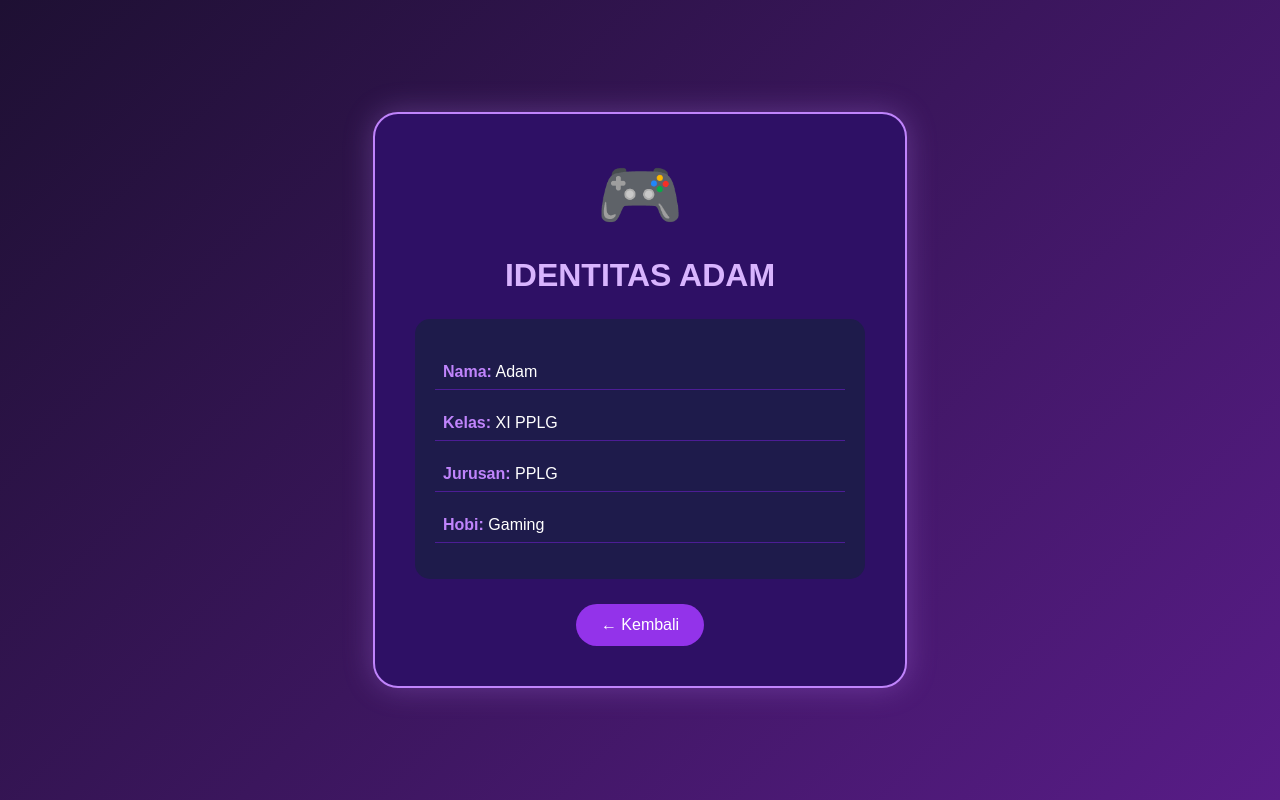
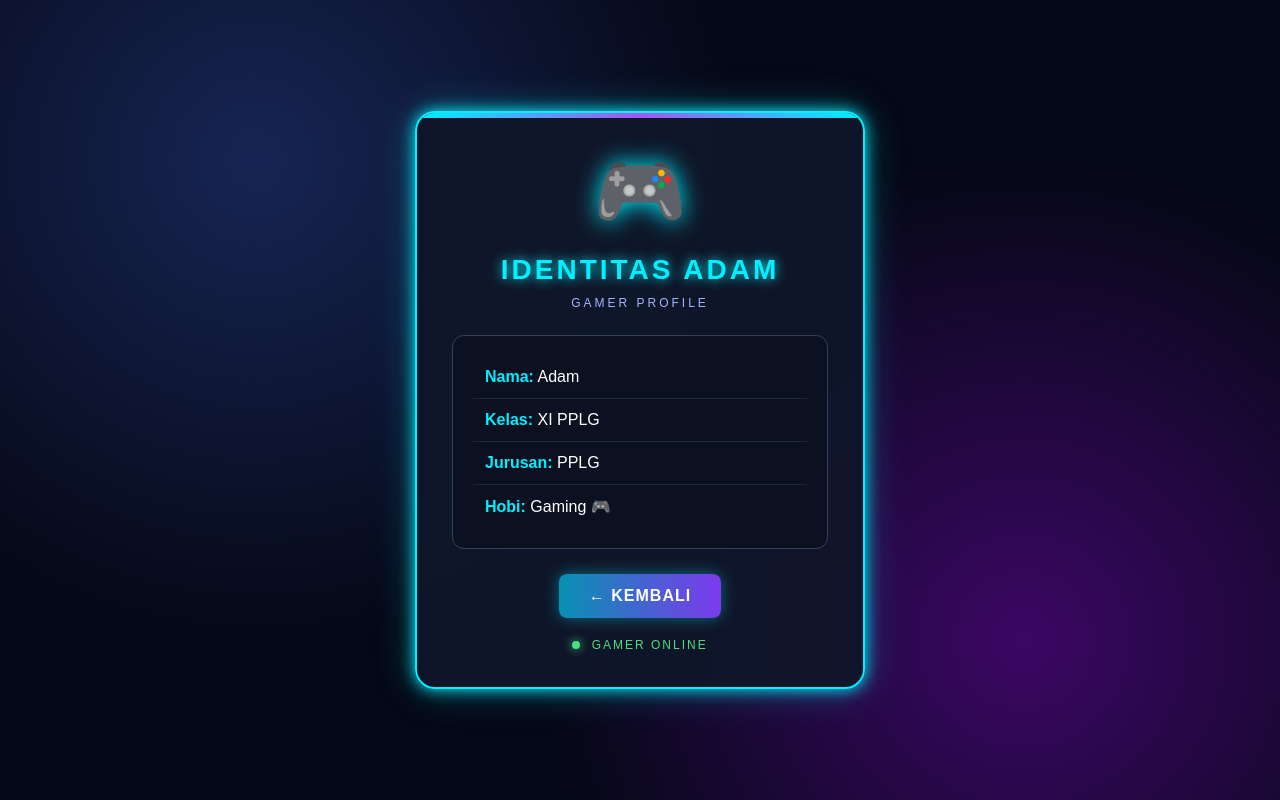
Before and after one commit to ilalbilal12/Tugas-Github2, a plain HTML site: page adam.html in a window 1280 px wide. Drawn offline with Linux system fonts and the light colour scheme.

Commit message:
Update adam.html

```diff
--- a/adam.html
+++ b/adam.html
@@ -3,66 +3,139 @@
 <head>
     <meta charset="UTF-8">
     <meta name="viewport" content="width=device-width, initial-scale=1.0">
-    <title>Identitas Adam</title>
+    <title>Identitas Adam - Gaming</title>
 
     <style>
+        * {
+            box-sizing: border-box;
+        }
+
         body {
             margin: 0;
             min-height: 100vh;
             font-family: Arial, sans-serif;
-            background: linear-gradient(135deg, #1e1033, #581c87);
+            background: #050816;
+            background-image:
+                radial-gradient(circle at 20% 20%, #172554 0%, transparent 40%),
+                radial-gradient(circle at 80% 80%, #3b0764 0%, transparent 40%);
             color: white;
             display: flex;
             justify-content: center;
             align-items: center;
+            padding: 20px;
         }
 
         .profile {
             width: 450px;
-            padding: 40px;
+            max-width: 100%;
+            padding: 35px;
             text-align: center;
-            background: #2e1065;
-            border: 2px solid #c084fc;
-            border-radius: 25px;
-            box-shadow: 0 0 30px rgba(192,132,252,0.3);
+            background: rgba(15, 23, 42, 0.95);
+            border: 2px solid #00f0ff;
+            border-radius: 20px;
+            box-shadow:
+                0 0 15px #00f0ff,
+                0 0 40px rgba(0, 240, 255, 0.3);
+            position: relative;
+            overflow: hidden;
+        }
+
+        .profile::before {
+            content: "";
+            position: absolute;
+            top: 0;
+            left: 0;
+            width: 100%;
+            height: 5px;
+            background: linear-gradient(
+                90deg, #00f0ff, #a855f7, #00f0ff
+            );
         }
 
         .icon {
-            font-size: 70px;
+            font-size: 75px;
+            margin-bottom: 10px;
+            filter: drop-shadow(0 0 12px #00f0ff);
         }
 
         h1 {
-            color: #d8b4fe;
+            color: #00f0ff;
+            font-size: 28px;
+            letter-spacing: 3px;
+            text-shadow: 0 0 12px #00f0ff;
+            margin-bottom: 10px;
+        }
+
+        .subtitle {
+            color: #a5b4fc;
+            font-size: 12px;
+            letter-spacing: 3px;
+            margin-bottom: 25px;
         }
 
         .info {
             text-align: left;
-            background: #1e1b4b;
+            background: #0b1120;
             padding: 20px;
-            border-radius: 15px;
+            border-radius: 12px;
             margin: 25px 0;
+            border: 1px solid #334155;
         }
 
         .info p {
-            padding: 8px;
-            border-bottom: 1px solid #4c1d95;
+            padding: 12px;
+            margin: 0;
+            border-bottom: 1px solid #1e293b;
+            transition: 0.3s;
+        }
+
+        .info p:last-child {
+            border-bottom: none;
+        }
+
+        .info p:hover {
+            background: #172554;
+            padding-left: 18px;
+            border-radius: 8px;
         }
 
         .info b {
-            color: #c084fc;
+            color: #00f0ff;
         }
 
         a {
             display: inline-block;
-            padding: 12px 25px;
-            background: #9333ea;
+            padding: 13px 30px;
+            background: linear-gradient(90deg, #0891b2, #7c3aed);
             color: white;
             text-decoration: none;
-            border-radius: 25px;
+            border-radius: 8px;
+            font-weight: bold;
+            letter-spacing: 1px;
+            box-shadow: 0 0 15px rgba(0, 240, 255, 0.4);
+            transition: 0.3s;
         }
 
         a:hover {
-            background: #a855f7;
+            transform: scale(1.05);
+            box-shadow: 0 0 25px #00f0ff;
+        }
+
+        .status {
+            color: #4ade80;
+            font-size: 12px;
+            margin-top: 20px;
+            letter-spacing: 2px;
+        }
+
+        .status span {
+            display: inline-block;
+            width: 8px;
+            height: 8px;
+            background: #4ade80;
+            border-radius: 50%;
+            box-shadow: 0 0 10px #4ade80;
+            margin-right: 6px;
         }
     </style>
 </head>
@@ -75,6 +148,8 @@
 
         <h1>IDENTITAS ADAM</h1>
 
+        <div class="subtitle">GAMER PROFILE</div>
+
         <div class="info">
 
             <p><b>Nama:</b> Adam</p>
@@ -83,13 +158,17 @@
 
             <p><b>Jurusan:</b> PPLG</p>
 
-            <p><b>Hobi:</b> Gaming</p>
+            <p><b>Hobi:</b> Gaming 🎮</p>
 
         </div>
 
         <a href="index.html">
-            ← Kembali
+            ← KEMBALI
         </a>
+
+        <div class="status">
+            <span></span> GAMER ONLINE
+        </div>
 
     </div>
 
```
